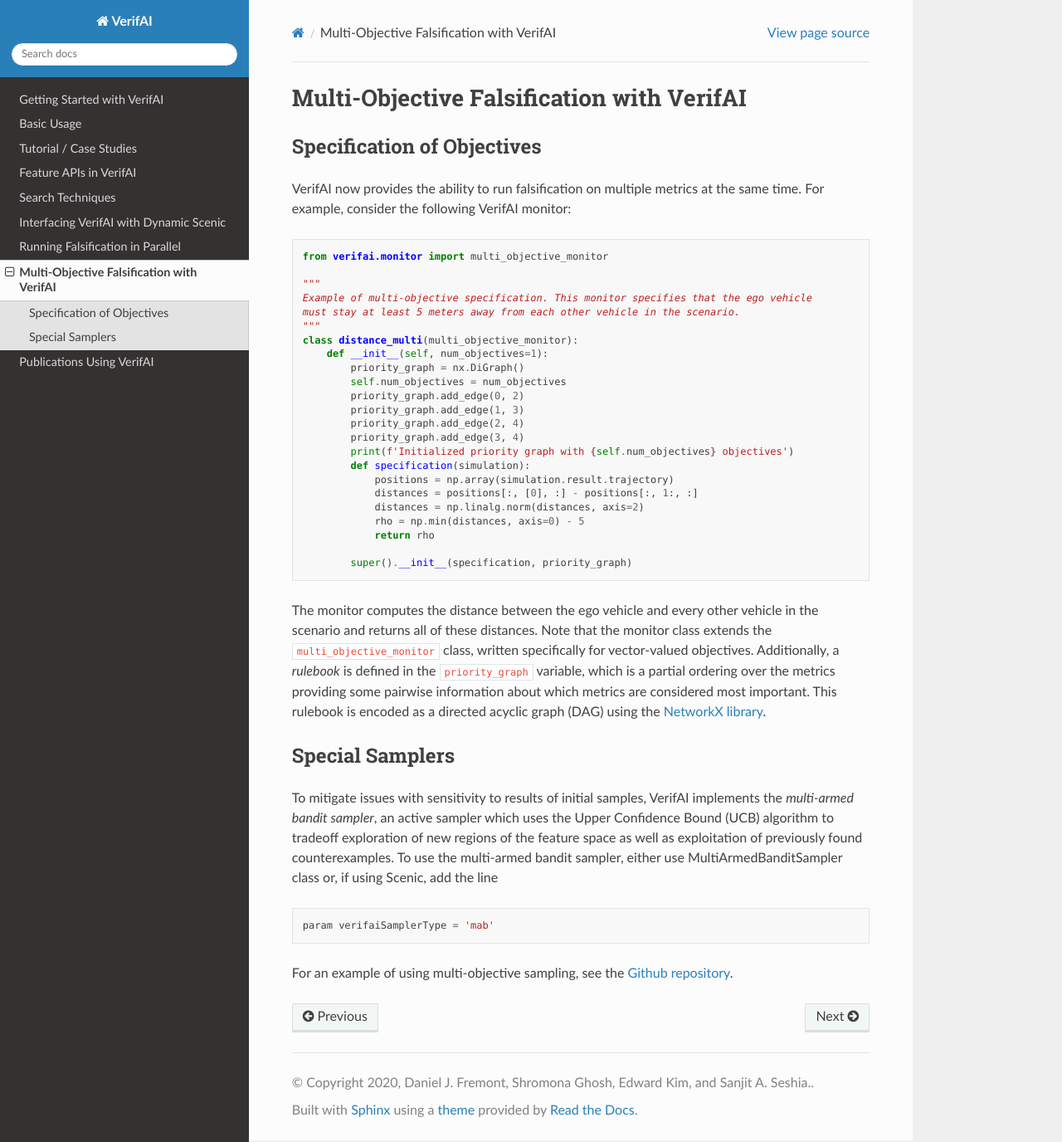
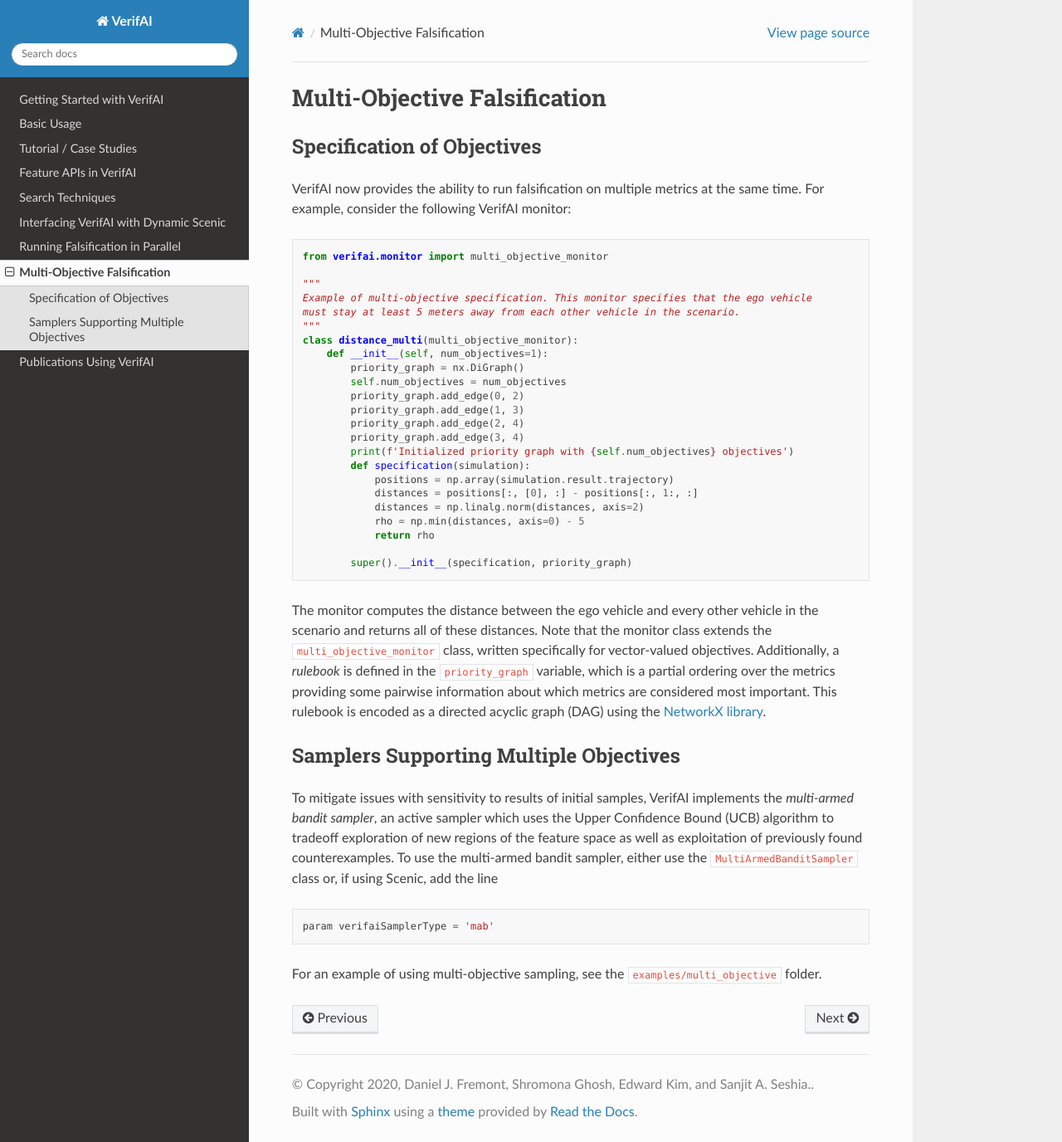
Before and after one commit to BerkeleyLearnVerify/VerifAI, a Sphinx documentation site: the page built from docs/multi_objective.rst, in a window 1280 px wide and 1376 px high. Shown: the whole window at 83% size. Built offline with Sphinx 7.4.7 and the Read the Docs theme 2.0.0, drawn with Linux system fonts in a browser that asks for light colours.

Commit message:
update docs

```diff
--- a/docs/dynamics.rst
+++ b/docs/dynamics.rst
@@ -18,4 +18,4 @@
     )
     server_options = DotMap(maxSteps=300, verbosity=0) # maximum number of timesteps to run each simulation.
 
-For an example of using dynamic Scenic with VerifAI, see the `Github repository <https://github.com/BerkeleyLearnVerify/VerifAI/tree/kesav-v/multi-objective/examples/multi_objective>`_.
+For an example of using dynamic Scenic with VerifAI, see the :file:`examples/multi_objective` folder.
--- a/docs/multi_objective.rst
+++ b/docs/multi_objective.rst
@@ -1,6 +1,6 @@
-##########################################
-Multi-Objective Falsification with VerifAI
-##########################################
+#############################
+Multi-Objective Falsification
+#############################
 
 Specification of Objectives
 ===========================
@@ -36,12 +36,13 @@
 The monitor computes the distance between the ego vehicle and every other vehicle in the scenario and returns all of these distances. Note that the monitor class extends the ``multi_objective_monitor`` class, written specifically for vector-valued objectives.
 Additionally, a *rulebook* is defined in the ``priority_graph`` variable, which is a partial ordering over the metrics providing some pairwise information about which metrics are considered most important. This rulebook is encoded as a directed acyclic graph (DAG) using the `NetworkX library <https://networkx.org/>`_.
 
-Special Samplers
-================
-To mitigate issues with sensitivity to results of initial samples, VerifAI implements the *multi-armed bandit sampler*, an active sampler which uses the Upper Confidence Bound (UCB) algorithm to tradeoff exploration of new regions of the feature space as well as exploitation of previously found counterexamples. To use the multi-armed bandit sampler, either use MultiArmedBanditSampler class or, if using Scenic, add the line
+Samplers Supporting Multiple Objectives
+=======================================
+
+To mitigate issues with sensitivity to results of initial samples, VerifAI implements the *multi-armed bandit sampler*, an active sampler which uses the Upper Confidence Bound (UCB) algorithm to tradeoff exploration of new regions of the feature space as well as exploitation of previously found counterexamples. To use the multi-armed bandit sampler, either use the ``MultiArmedBanditSampler`` class or, if using Scenic, add the line
 
 .. code:: python
 
     param verifaiSamplerType = 'mab'
 
-For an example of using multi-objective sampling, see the `Github repository <https://github.com/BerkeleyLearnVerify/VerifAI/tree/kesav-v/multi-objective/examples/multi_objective>`_.
+For an example of using multi-objective sampling, see the :file:`examples/multi_objective` folder.
--- a/docs/publications.rst
+++ b/docs/publications.rst
@@ -8,7 +8,7 @@
 
 	Dreossi*, Fremont*, Ghosh*, Kim, Ravanbakhsh, Vazquez-Chanlatte, and Seshia, :t:`VerifAI: A Toolkit for the Formal Design and Analysis of Artificial Intelligence-Based Systems`, `CAV 2019 <https://people.eecs.berkeley.edu/~sseshia/pubs/b2hd-verifai-cav19.html>`_.
 
-The Scenic environment modeling language is described in another paper:
+The Scenic environment modeling language is described in another paper (see the `Scenic documentation <https://scenic-lang.readthedocs.io/en/latest/publications.html>`_ for the most recent bibliography):
 
 	Fremont, Dreossi, Ghosh, Yue, Sangiovanni-Vincentelli, and Seshia, :t:`Scenic: A Language for Scenario Specification and Scene Generation`, PLDI 2019. [`full version <https://arxiv.org/abs/1809.09310>`_]
 
```
Also changed, not shown: docs/parallel_falsification.md (deleted, +0 -9 lines), docs/parallel_falsification.rst (added, +12 -0 lines), docs/requirements.txt (+22 -23 lines).
